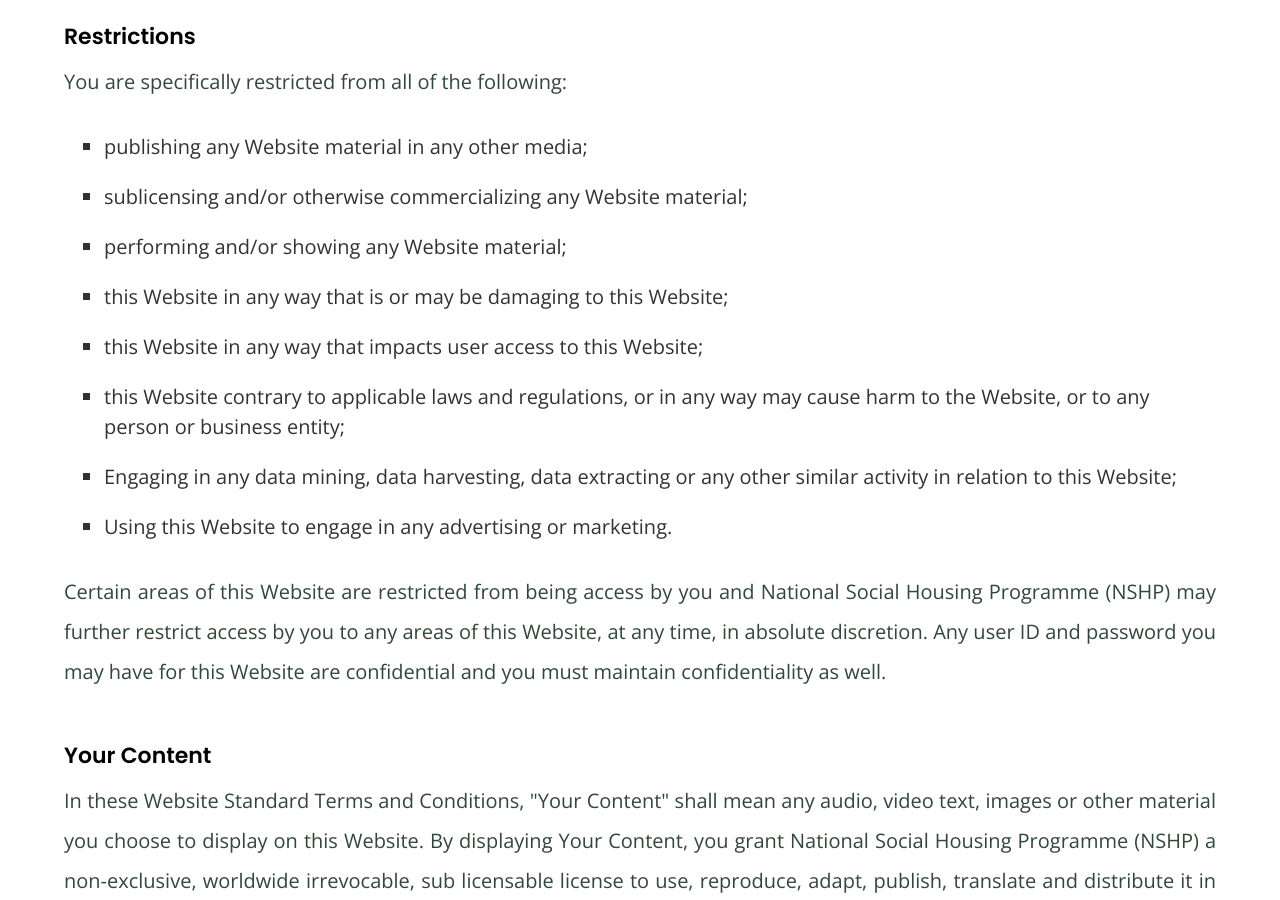
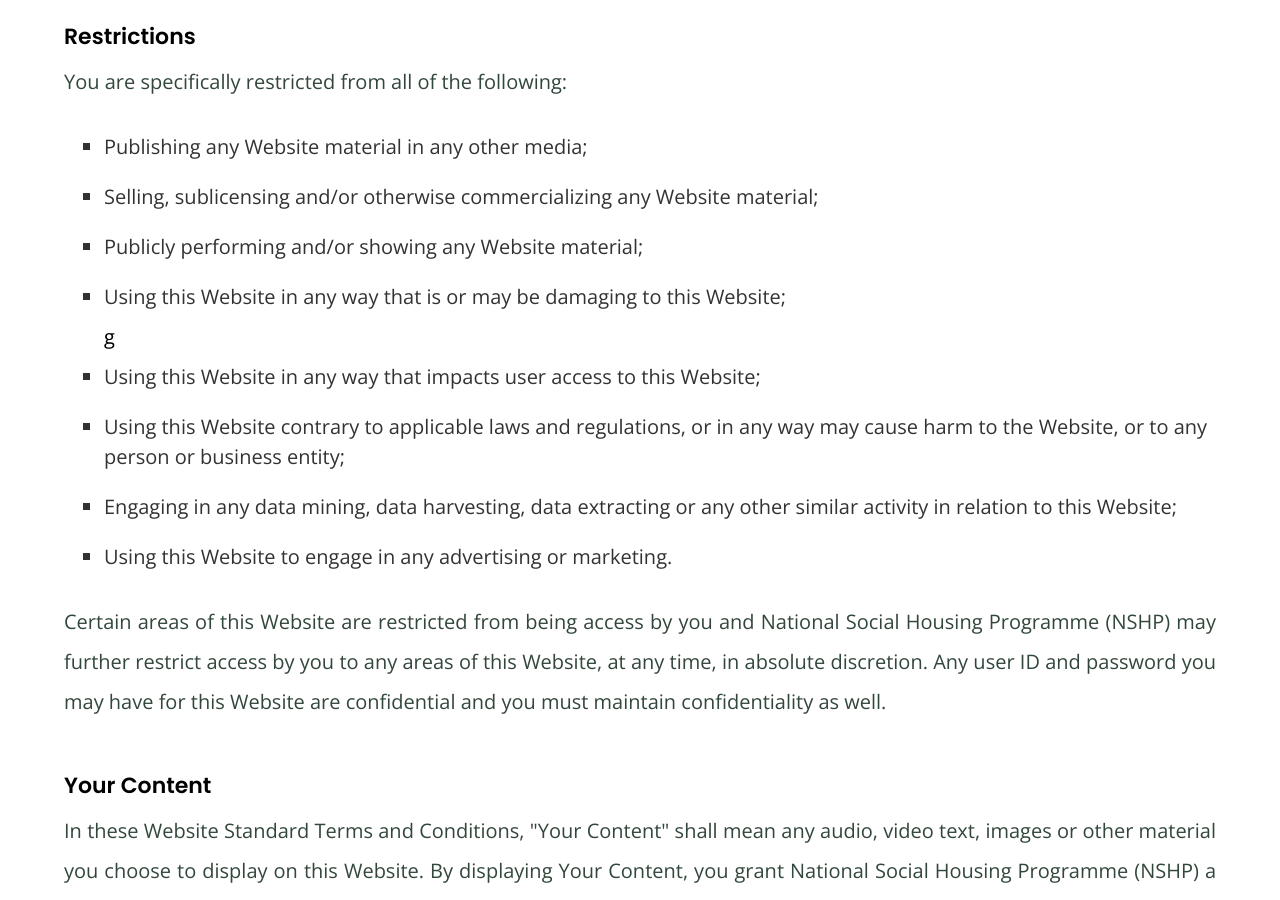
Before and after one commit to ismailomodara/nshp, a Nuxt app: page /terms-of-use in a window 1280 px wide. Shown: the part 2780-3680 px from the top of the page. Built offline with nearby package versions, Linux system fonts and the light colour scheme.

Commit message:
Content Terms

```diff
--- a/pages/terms-of-use.vue
+++ b/pages/terms-of-use.vue
@@ -123,22 +123,22 @@
               <h5>Restrictions</h5>
               <p>You are specifically restricted from all of the following:</p>
               <ul>
-                <li>publishing any Website material in any other media;</li>
+                <li>Publishing any Website material in any other media;</li>
                 <li>
-                  sublicensing and/or otherwise commercializing any Website
+                  Selling, sublicensing and/or otherwise commercializing any Website
                   material;
                 </li>
-                <li>performing and/or showing any Website material;</li>
+                <li>Publicly performing and/or showing any Website material;</li>
                 <li>
-                  this Website in any way that is or may be damaging to this
+                  Using this Website in any way that is or may be damaging to this
+                  Website;
+                </li>g
+                <li>
+                  Using this Website in any way that impacts user access to this
                   Website;
                 </li>
                 <li>
-                  this Website in any way that impacts user access to this
-                  Website;
-                </li>
-                <li>
-                  this Website contrary to applicable laws and regulations, or
+                  Using this Website contrary to applicable laws and regulations, or
                   in any way may cause harm to the Website, or to any person or
                   business entity;
                 </li>
```
